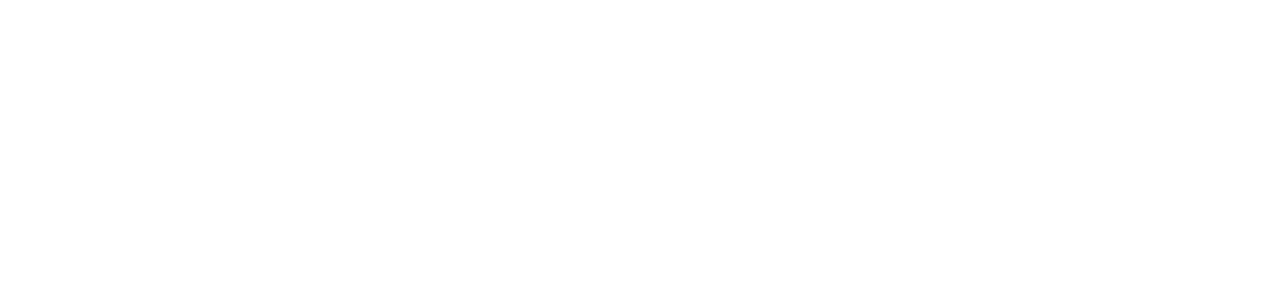
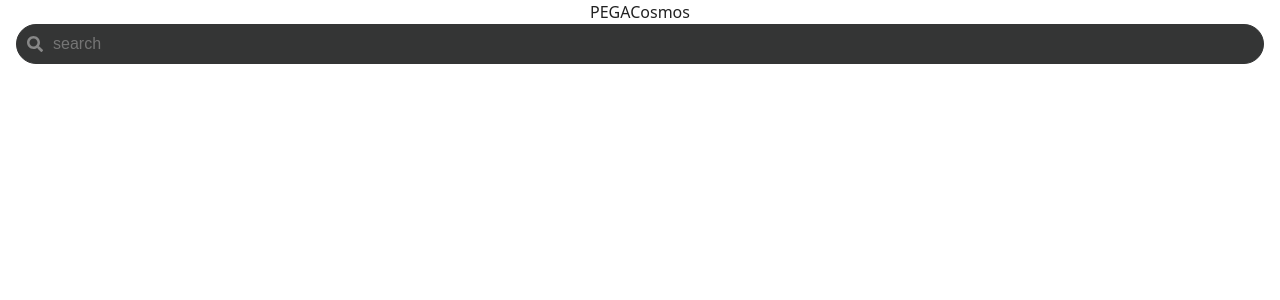
Before and after one commit to chen-luke/pega-take-home, a React (Vite) app: page / in a window 1280 px wide. Shown: the top 300 px of the page. Built offline with nearby package versions, Linux system fonts and the light colour scheme.

Commit message:
created search bar styling

```diff
--- a/src/App.tsx
+++ b/src/App.tsx
@@ -1,7 +1,8 @@
 import './App.css';
+import Navigation from './navigation/Navigation';
 
 function App() {
-  return <></>;
+  return <Navigation />;
 }
 
 export default App;
--- a/src/Navigation/Navigation.tsx
+++ b/src/Navigation/Navigation.tsx
@@ -1,5 +1,15 @@
+import SearchBar from '../atoms/search-bar/SearchBar';
+
 function Navigation() {
-  return <></>;
+  return (
+    <nav>
+      <div>
+        <span>PEGA</span>
+        <span>Cosmos</span>
+      </div>
+      <SearchBar />
+    </nav>
+  );
 }
 
 export default Navigation;
--- a/src/atoms/search-bar/SearchBar.tsx
+++ b/src/atoms/search-bar/SearchBar.tsx
@@ -0,0 +1,13 @@
+import styles from './search-bar.module.css';
+import { FaSearch } from 'react-icons/fa';
+
+function SearchBar() {
+  return (
+    <div className={styles.searchContainer}>
+      <FaSearch className={styles.searchIcon} />
+      <input placeholder='search' className={styles.searchBar} />
+    </div>
+  );
+}
+
+export default SearchBar;
--- a/src/atoms/search-bar/search-bar.module.css
+++ b/src/atoms/search-bar/search-bar.module.css
@@ -0,0 +1,23 @@
+.searchContainer {
+  border: 1px solid #343535;
+  border-radius: 50px;
+  background-color: #343535;
+  display: flex;
+  align-items: center;
+  padding: 0 10px;
+  margin: 0 1rem;
+}
+
+.searchIcon {
+  margin-right: 10px;
+  color: #888;
+}
+
+.searchBar {
+  border: none;
+  outline: none;
+  padding: 10px 0;
+  font-size: 1rem;
+  background-color: #343535;
+  color: white;
+}
```
